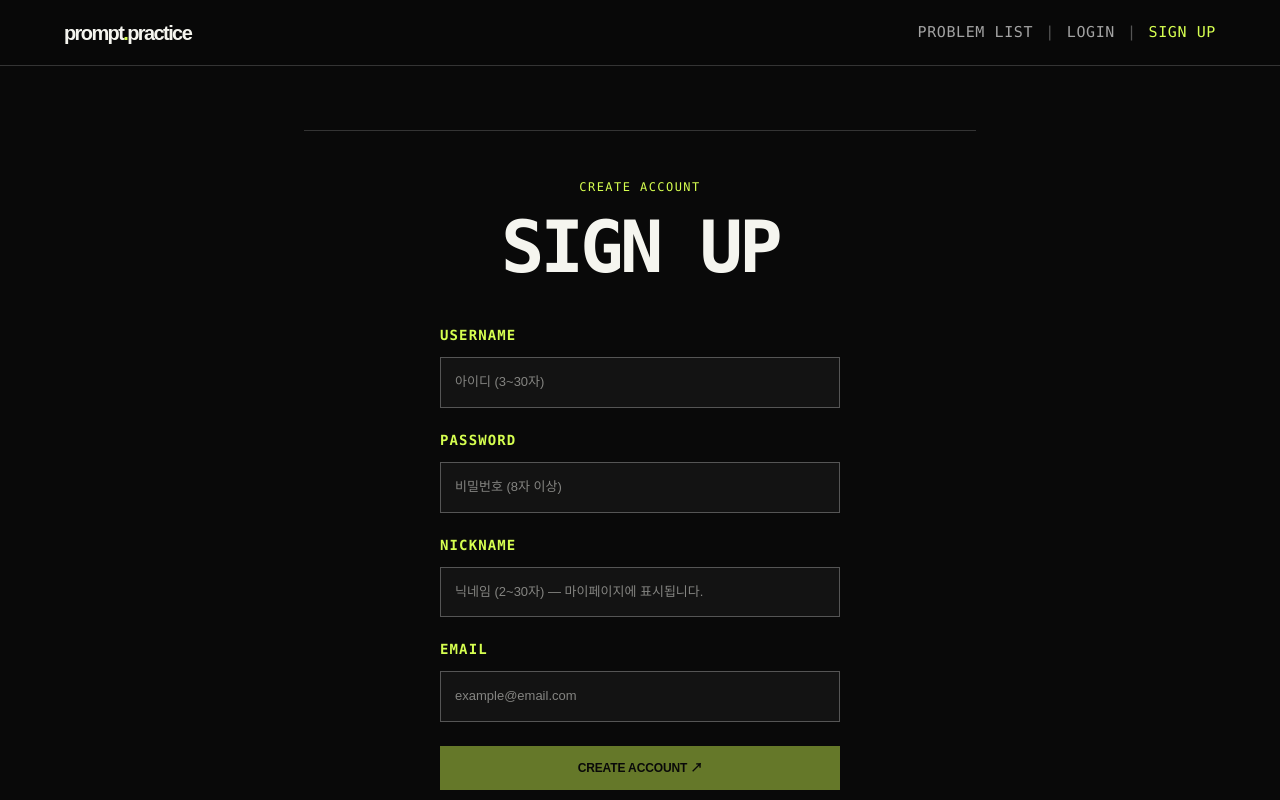
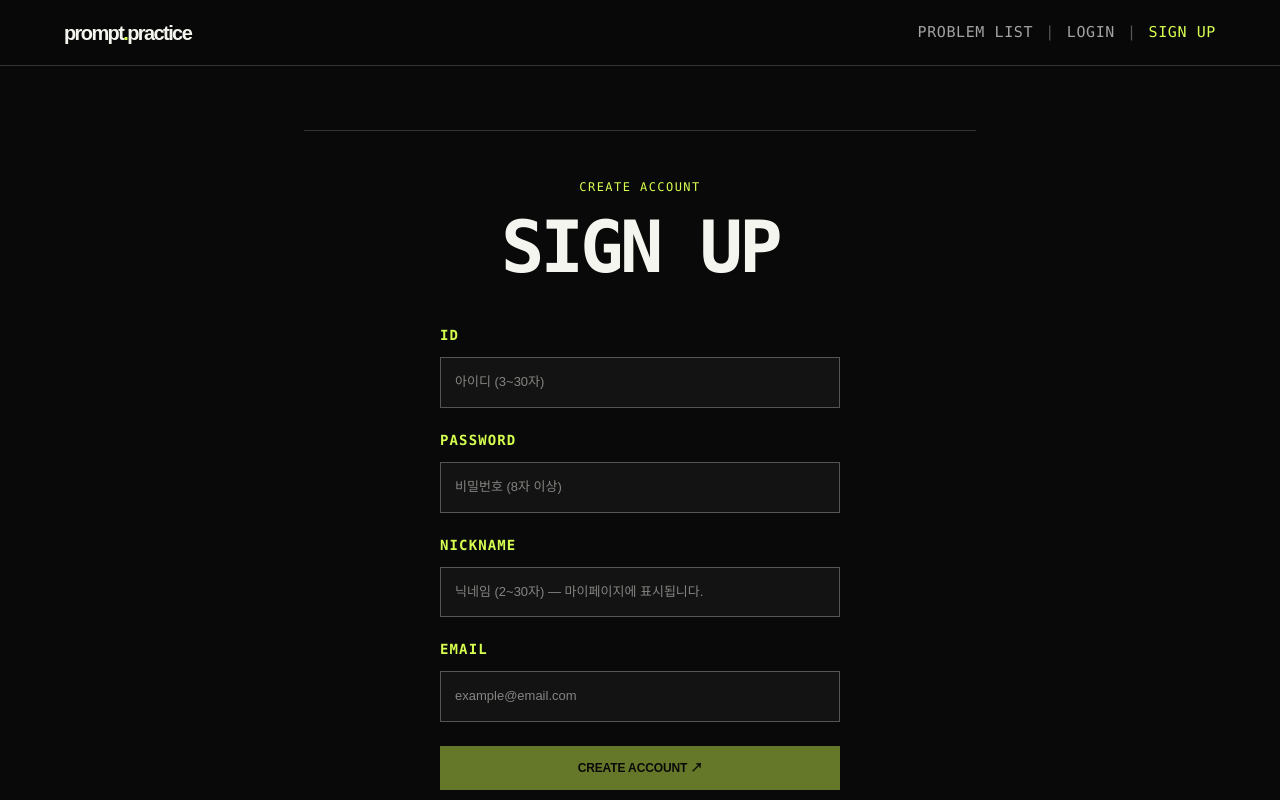
Before and after one commit to ddingorang/itsourprompt, a React (Vite) app in the folder frontend/: page /signup in a window 1280 px wide. Shown: the top 800 px of the page. Built offline with nearby package versions, Linux system fonts and the light colour scheme; no server answers.

Commit message:
signup: 아이디 입력 필드 라벨 변경

```diff
--- a/frontend/src/pages/SignupPage.tsx
+++ b/frontend/src/pages/SignupPage.tsx
@@ -95,7 +95,7 @@ export default function SignupPage() {
           >
             <div>
               <label className={labelClasses} htmlFor="signup-username">
-                USERNAME
+                ID
               </label>
               <input
                 autoComplete="username"
```
